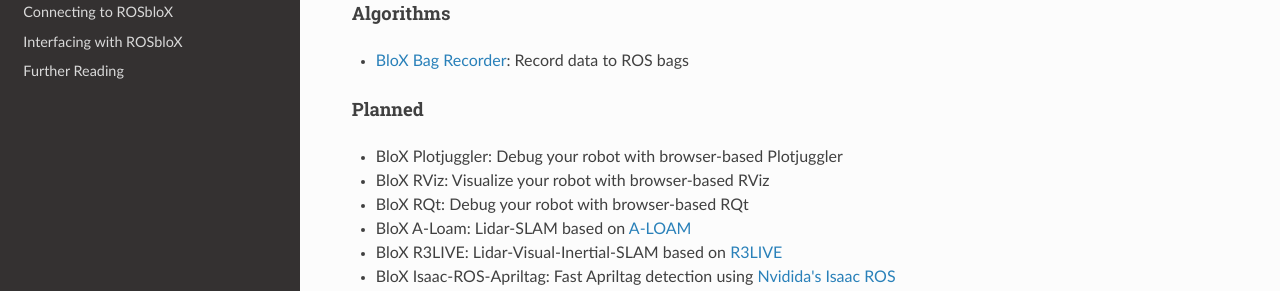
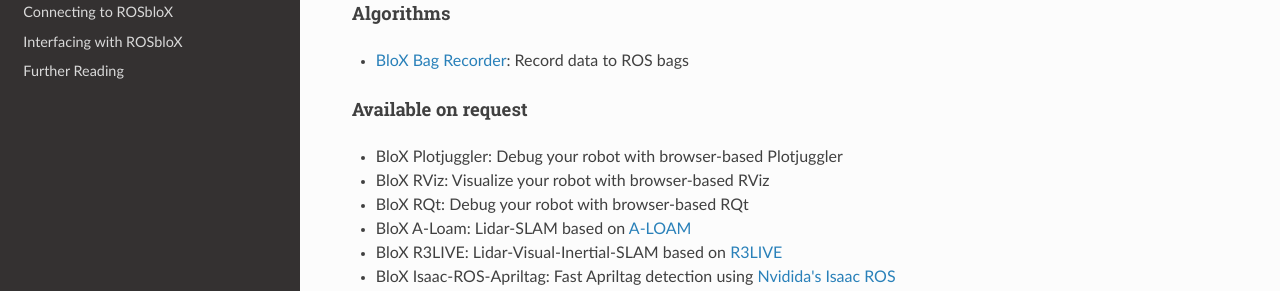
Before and after one commit to rosblox/rosblox.github.io, an MkDocs documentation site: the page built from docs/index.md, in a window 1280 px wide and 900 px high, scrolled down 1279 px. Shown: the part 434-725 px from the top of the window. Built offline with MkDocs 1.6.1, drawn with Linux system fonts in a browser that asks for light colours; nearby versions of some CDN libraries.

Commit message:
Update index.md

```diff
--- a/docs/index.md
+++ b/docs/index.md
@@ -59,7 +59,7 @@
 - [BloX Bag Recorder](https://github.com/rosblox/blox-bag-recorder): Record data to ROS bags
 
 
-#### Planned
+#### Available on request
 
 - BloX Plotjuggler: Debug your robot with browser-based Plotjuggler
 - BloX RViz: Visualize your robot with browser-based RViz
```
